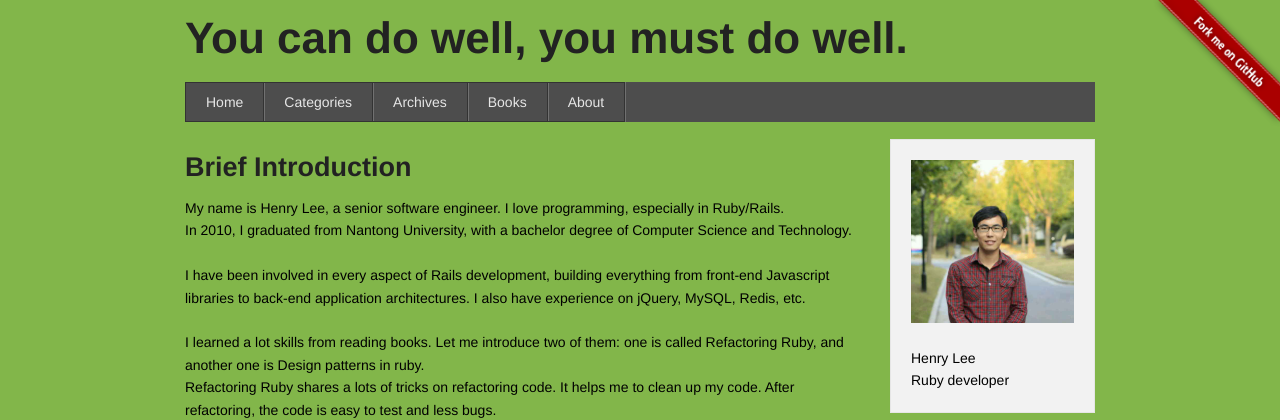
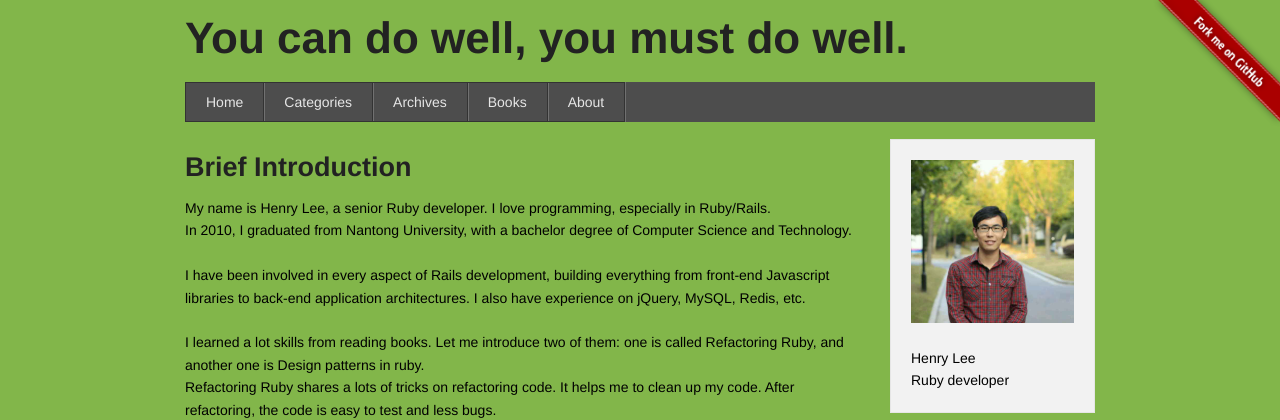
Before and after one commit to manageyp/manageyp.github.com, a Jekyll site: the page built from about.html, in a window 1280 px wide. Shown: the top 420 px of the page. Built offline with Jekyll 4.4.1, drawn with Linux system fonts in a browser that asks for light colours; nearby versions of some CDN libraries.

Commit message:
[Change] self introduction

```diff
--- a/about.html
+++ b/about.html
@@ -6,7 +6,7 @@ permalink: /about/
 <div>
   <h3>Brief Introduction</h3>
   <p>
-      My name is Henry Lee, a senior software engineer. I love programming, especially in Ruby/Rails.
+      My name is Henry Lee, a senior Ruby developer. I love programming, especially in Ruby/Rails.
       </br>
 
       In 2010, I graduated from Nantong University, with a bachelor degree of Computer Science and Technology.</br></br>
```
